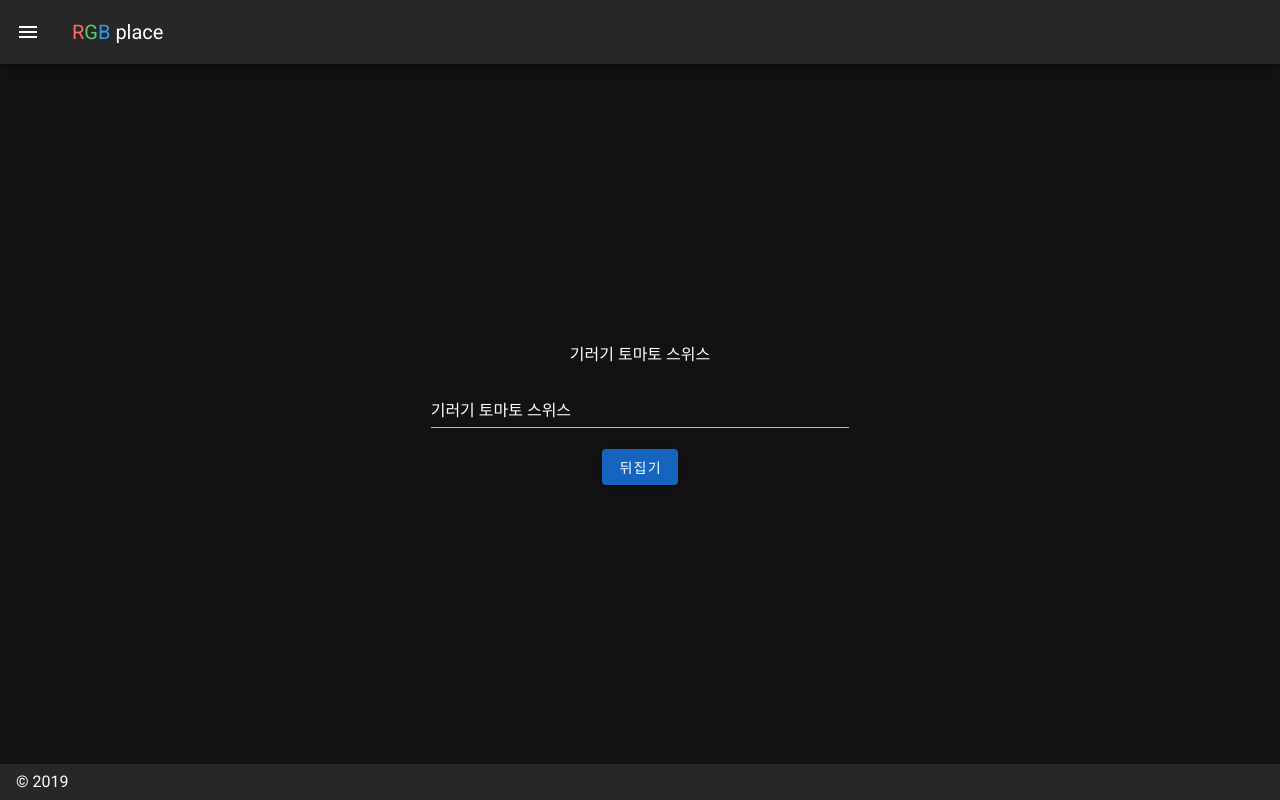
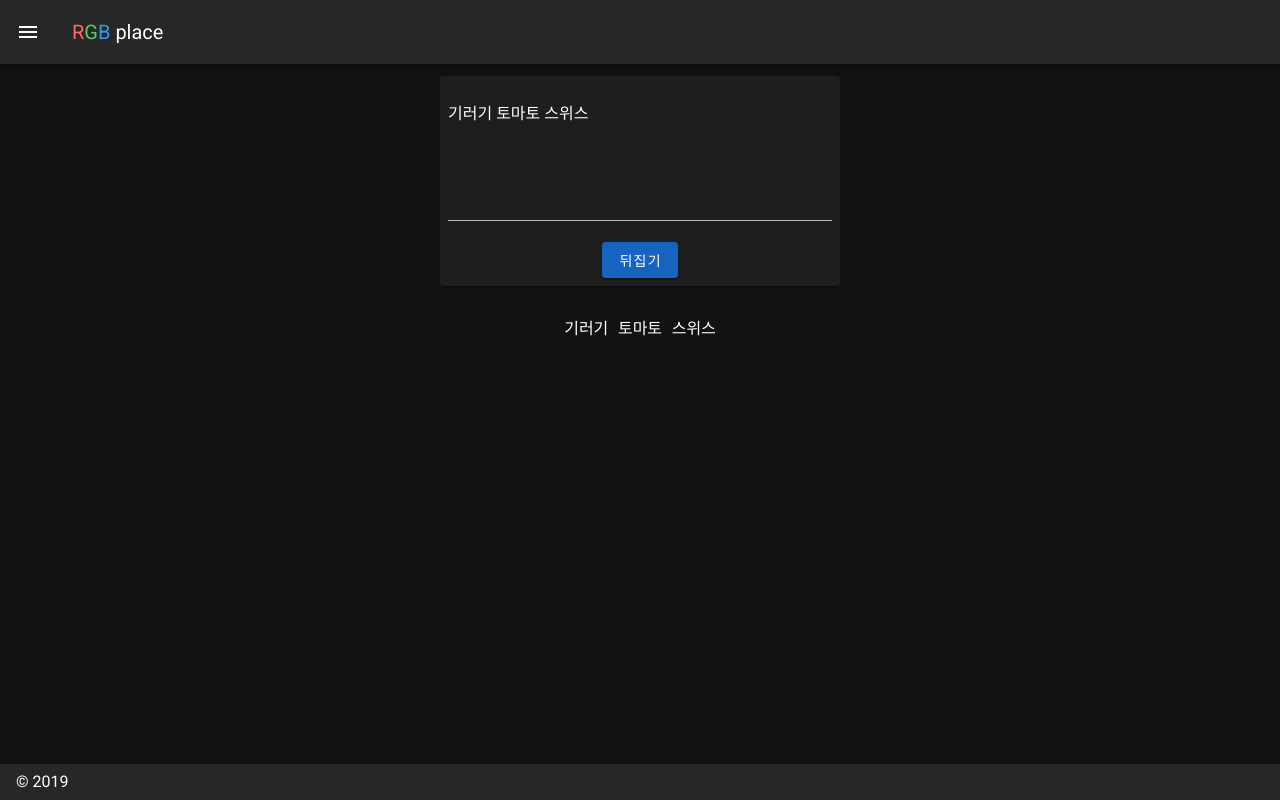
Before and after one commit to RGBplace/RGBplace-Play, a Vue app: page /#/text-reverse in a window 1280 px wide. Built offline with nearby package versions, Linux system fonts and the light colour scheme.

Commit message:
vuetify update 1.0.0

```diff
--- a/babel.config.js
+++ b/babel.config.js
@@ -1,5 +1,5 @@
 module.exports = {
   presets: [
     '@vue/app'
-  ]
+  ],
 }
--- a/package.json
+++ b/package.json
@@ -1,6 +1,6 @@
 {
   "name": "vue-project",
-  "version": "0.1.0",
+  "version": "1.0.0",
   "private": true,
   "scripts": {
     "serve": "vue-cli-service serve",
@@ -15,7 +15,7 @@
     "vue": "^2.6.10",
     "vue-grid-layout": "^2.3.6",
     "vue-router": "^3.0.3",
-    "vuetify": "^2.0.0",
+    "vuetify": "^2.1.2",
     "vuex": "^3.0.1"
   },
   "devDependencies": {
@@ -30,7 +30,7 @@
     "eslint": "^5.16.0",
     "eslint-plugin-vue": "^5.0.0",
     "node-sass": "^4.9.0",
-    "sass": "^1.17.4",
+    "sass": "^1.23.0",
     "sass-loader": "^7.1.0",
     "vue-cli-plugin-vuetify": "^0.6.3",
     "vue-template-compiler": "^2.6.10",
--- a/src/App.vue
+++ b/src/App.vue
@@ -36,7 +36,7 @@
             <v-icon>mdi-test-tube</v-icon>
           </v-list-item-action>
           <v-list-item-content>
-            <v-list-item-title>Playground</v-list-item-title>
+            <v-list-item-title>실험실</v-list-item-title>
           </v-list-item-content>
         </v-list-item>
       </v-list>
@@ -47,7 +47,7 @@
             clipped-left
     >
       <v-app-bar-nav-icon @click.stop="drawer = !drawer"></v-app-bar-nav-icon>
-      <v-toolbar-title>
+      <v-toolbar-title @click="moveToLink()">
         <span class="r">R</span>
         <span class="g">G</span>
         <span class="b">B</span>
@@ -57,19 +57,7 @@
     </v-app-bar>
 
     <v-content>
-      <v-container
-              class="fill-height fill-width"
-              fluid
-      >
-        <v-row no-gutters
-                align="center"
-                justify="center"
-        >
-          <v-col class="shrink" cols="4" sm="4">
-            <router-view></router-view>
-          </v-col>
-        </v-row>
-      </v-container>
+      <router-view></router-view>
     </v-content>
 
     <v-footer app>
@@ -81,8 +69,12 @@
 <script>
     export default {
         methods: {
-            moveToLink: function (link) {
-                window.location.href = "/#" + link;
+            moveToLink: function (link = "") {
+                if(link) {
+                    window.location.href = "/#" + link;
+                } else {
+                    window.location.href = "/";
+                }
             }
         },
         props: {
@@ -98,5 +90,5 @@
 </script>
 
 <style lang="scss" scoped>
-  @import "@/style/base.scss";
+
 </style>
--- a/src/components/TextReverse.vue
+++ b/src/components/TextReverse.vue
@@ -1,10 +1,34 @@
 <template>
-    <div align="center">
-        <p v-bind:title="message"> {{ message }} </p>
-        <v-text-field v-model="message"></v-text-field>
+    <v-container fluid>
+        <v-row no-gutters
+               align="center"
+               justify="center"
+        >
+            <v-col align="center">
+                <v-card
+                    width="400"
+                    class="pa-2"
+                    align="center"
+                >
+                    <v-textarea
+                            v-model="message"
+                            auto-grow="true" ></v-textarea>
 
-        <v-btn color="blue darken-3" @click="reverseMessage">뒤집기</v-btn>
-    </div>
+                    <v-btn color="blue darken-3" @click="reverseMessage">뒤집기</v-btn>
+                </v-card>
+            </v-col>
+        </v-row>
+        <v-row>
+            <v-col
+                    width="400"
+                    align="center"
+            >
+                <pre
+                        class="pa-2"
+                        v-bind:title="message">{{ message }}</pre>
+            </v-col>
+        </v-row>
+    </v-container>
 </template>
 
 <script>
--- a/src/main.js
+++ b/src/main.js
@@ -4,6 +4,8 @@ import router from './router'
 import store from './store'
 import './registerServiceWorker'
 import vuetify from './plugins/vuetify';
+
+import "./style/base.scss";
 
 Vue.config.productionTip = false
 
--- a/src/style/base.scss
+++ b/src/style/base.scss
@@ -1,3 +1,7 @@
+.v-toolbar__title {
+  cursor:pointer;
+}
+
 .r {
   color: #ff6b6b;
 }
@@ -9,3 +13,9 @@
 .b {
   color: #339af0;
 }
+
+pre {
+  overflow-x: auto !important;
+  white-space: pre-wrap !important;
+  word-wrap: break-word !important;
+}
```
Also changed, not shown: 1 other file (tests, documents, lock files or other folders).
